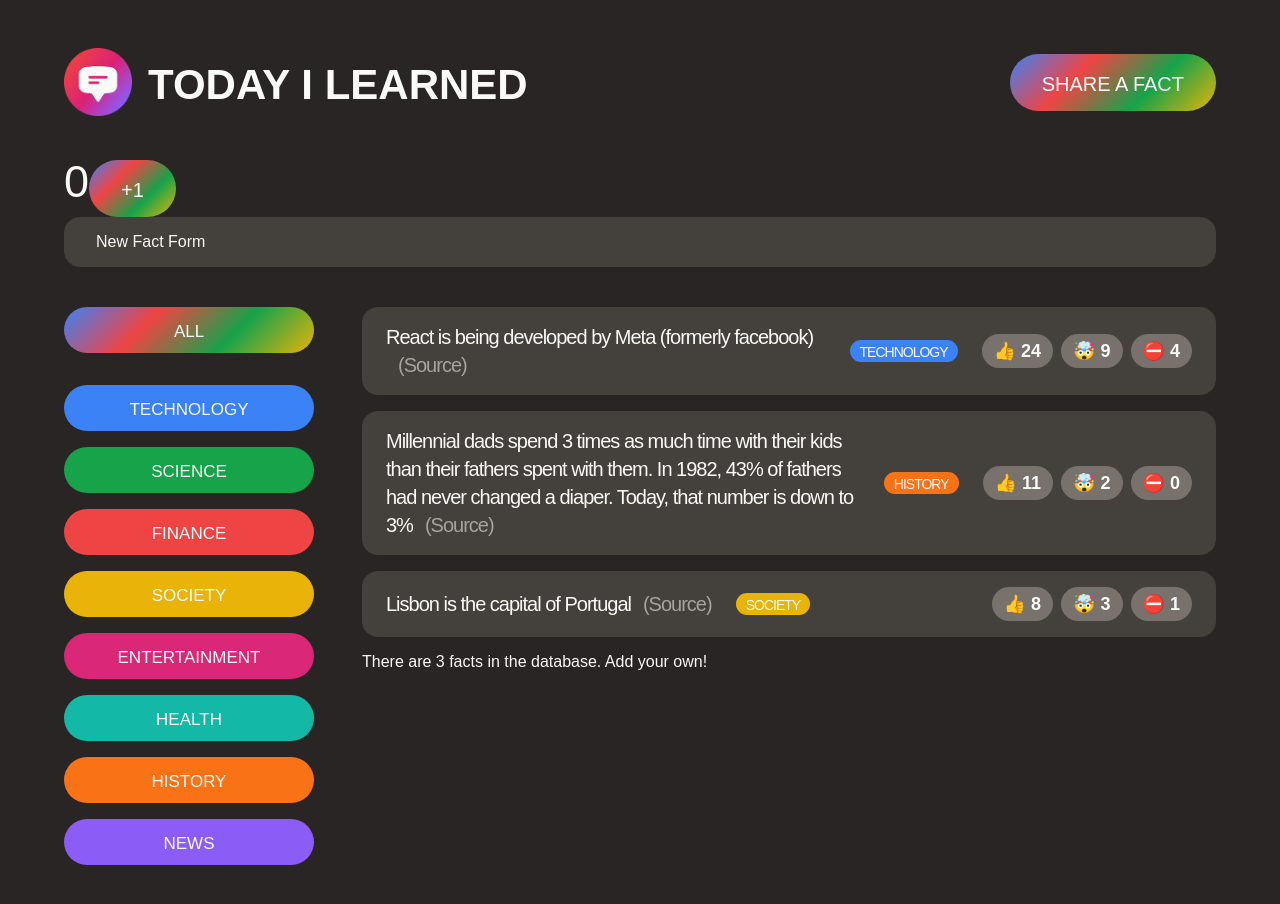
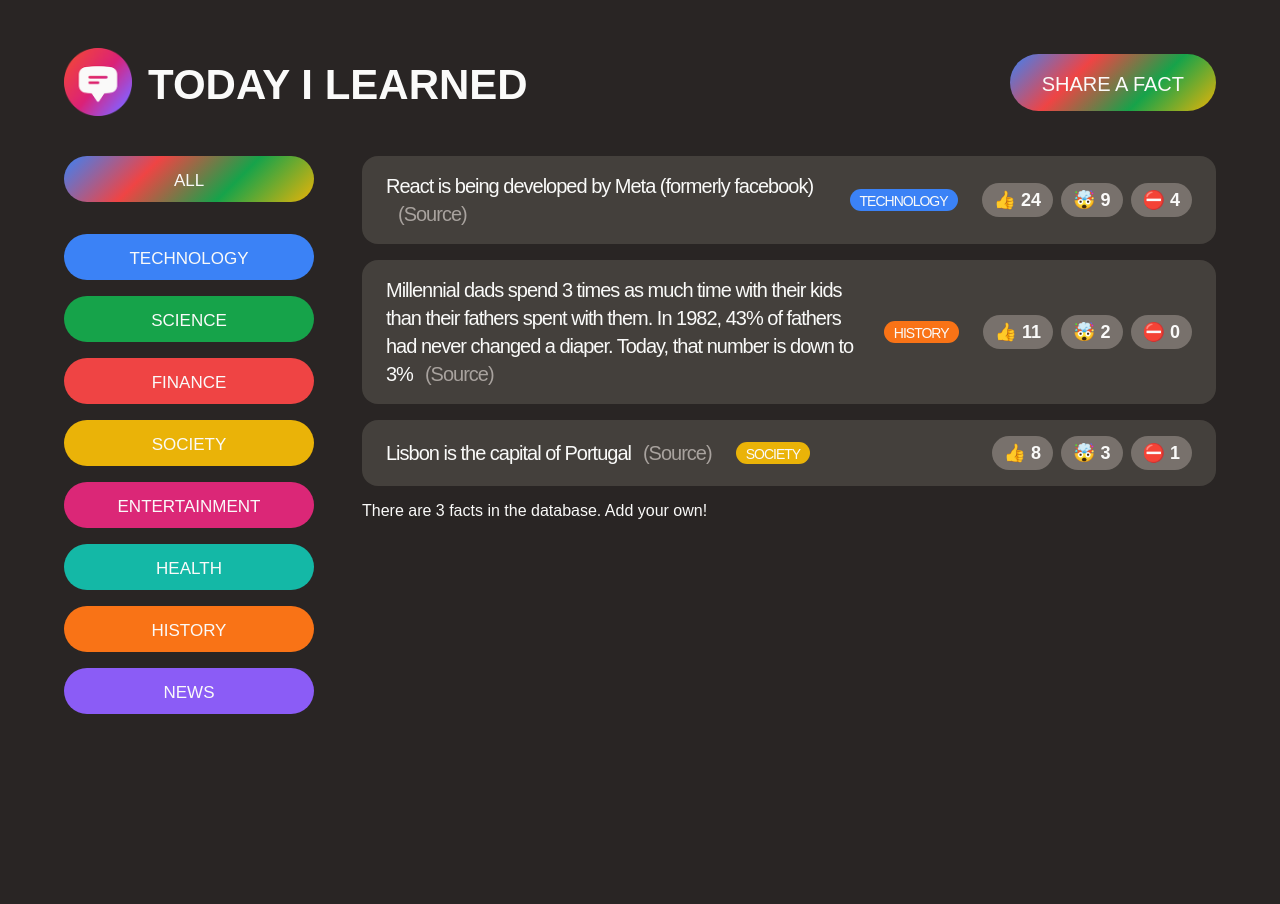
Before and after one commit to AlyafeiAli/ReactCrashCourse, a React (Create React App) app: page / in a window 1280 px wide. Shown: the top 904 px of the page. After the commit the page ends 800 px from the top, so only its background shows below. Built offline with nearby package versions, Linux system fonts and the light colour scheme; a web font is replaced by a local one.

Commit message:
toggle Form using State

```diff
--- a/package.json
+++ b/package.json
@@ -1,7 +1,6 @@
 {
   "name": "today-i-learned",
   "version": "0.1.0",
-  "homepage": "https://AlyafeiAli.github.io/ReactCrashCourse",
   "private": true,
   "dependencies": {
     "@testing-library/jest-dom": "^5.16.5",
@@ -13,8 +12,6 @@
     "web-vitals": "^2.1.4"
   },
   "scripts": {
-    "predeploy": "npm run build",
-    "deploy": "gh-pages -d build",
     "start": "react-scripts start",
     "build": "react-scripts build",
     "test": "react-scripts test",
--- a/src/App.js
+++ b/src/App.js
@@ -26,8 +26,7 @@ const initialFacts = [
   },
   {
     id: 2,
-    text:
-      "Millennial dads spend 3 times as much time with their kids than their fathers spent with them. In 1982, 43% of fathers had never changed a diaper. Today, that number is down to 3%",
+    text: "Millennial dads spend 3 times as much time with their kids than their fathers spent with them. In 1982, 43% of fathers had never changed a diaper. Today, that number is down to 3%",
     source:
       "https://www.mother.ly/parenting/millennial-dads-spend-more-time-with-their-kids",
     category: "history",
@@ -48,19 +47,21 @@ const initialFacts = [
   },
 ];
 
-function Counter() {
-  const [count, setCount] = useState(0);
-  return (
-    <div>
-      <span style={{ fontSize: "45px" }}>{count}</span>
-      <button className="btn btn-large" onClick={() => setCount((c) => c + 1)}>
-        +1
-      </button>
-    </div>
-  );
-}
+// function Counter() { STATE
+//   const [count, setCount] = useState(0);
+//   return (
+//     <div>
+//       <span style={{ fontSize: "45px" }}>{count}</span>
+//       <button className="btn btn-large" onClick={() => setCount((c) => c + 1)}>
+//         +1
+//       </button>
+//     </div>
+//   );
+// }
 
 function App() {
+  // set State variable
+  const [showForm, setShowForm] = useState(false);
   const appTitle = "Today I Learned";
   return (
     <>
@@ -75,10 +76,16 @@ function App() {
           />
           <h1>{appTitle}</h1>
         </div>
-        <button className="btn btn-large btn-open">Share a fact</button>
+        <button
+          className="btn btn-large btn-open"
+          onClick={() => setShowForm((show) => (show = !show))}
+        >
+          Share a fact
+        </button>
       </header>
-      <Counter />
-      <NewFactForm />
+      {/* <Counter /> */}
+
+      {showForm ? <NewFactForm /> : null}
 
       <main className="main">
         <CategoryFilter />
```
